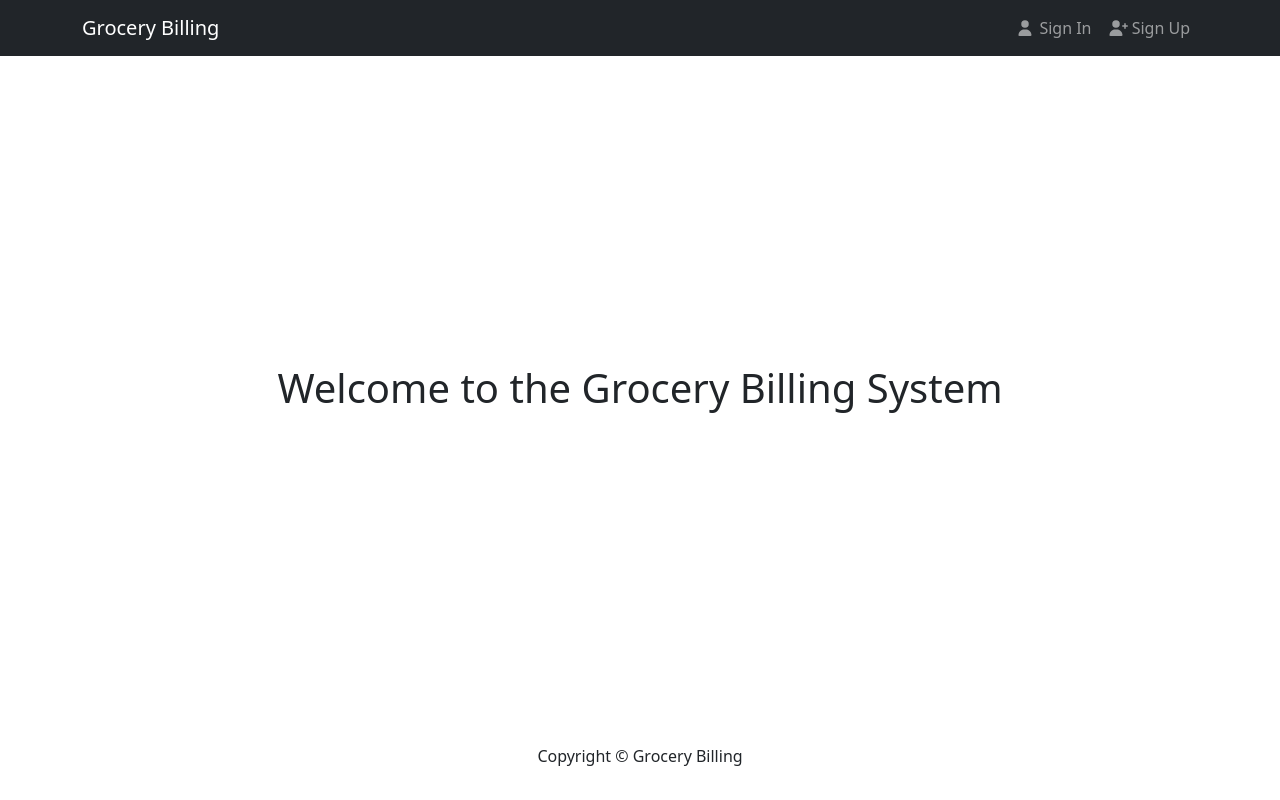
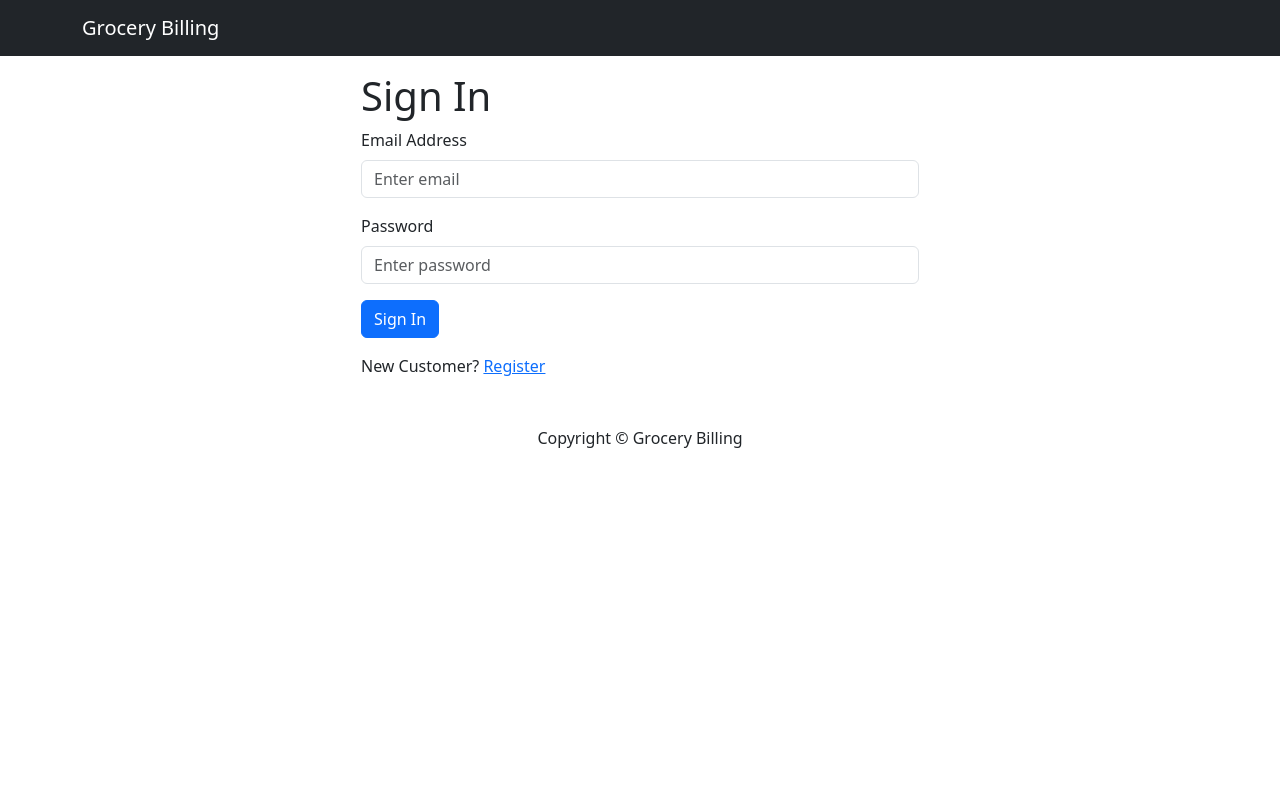
Before and after one commit to lokeshec23/grocery-billing-app, a React (Vite) app in the folder frontend/: page / in a window 1280 px wide. Built offline with nearby package versions, Linux system fonts and the light colour scheme.

Commit message:
feat: Update routing for login and home screens, and enhance user navigation in Header and Register components

```diff
--- a/frontend/src/App.jsx
+++ b/frontend/src/App.jsx
@@ -32,7 +32,7 @@ const App = () => {
               element={<ProductEditScreen />}
             />
             <Route path="/products" element={<ProductListScreen />} />
-            <Route path="/login" element={<LoginScreen />} />
+            <Route path="/" element={<LoginScreen />} />
             <Route path="/register" element={<RegisterScreen />} />
             <Route path="/my-orders" element={<MyOrdersScreen />} />
             <Route path="/billing" element={<BillingScreen />} />
@@ -46,7 +46,7 @@ const App = () => {
               element={<StaffRegisterScreen />}
             />
             <Route path="/catalog" element={<ProductCatalogScreen />} />
-            <Route path="/" element={<HomeScreen />} exact />
+            <Route path="/home" element={<HomeScreen />} exact />
           </Routes>
         </Container>
       </main>
--- a/frontend/src/components/Header.jsx
+++ b/frontend/src/components/Header.jsx
@@ -16,20 +16,22 @@ import {
   faTag,
   faUserTie,
 } from "@fortawesome/free-solid-svg-icons";
+import { useNavigate } from "react-router-dom";
 
 const Header = () => {
   const { state, dispatch } = useContext(UserContext);
   const { user } = state;
-
+  const navigate = useNavigate();
   const logoutHandler = () => {
     dispatch({ type: "LOGOUT" });
+    navigate("/");
   };
 
   return (
     <header>
       <Navbar bg="dark" variant="dark" expand="lg" collapseOnSelect>
         <Container>
-          <LinkContainer to="/">
+          <LinkContainer to={user ? "/dashboard" : "/"}>
             <Navbar.Brand>Grocery Billing</Navbar.Brand>
           </LinkContainer>
           <Navbar.Toggle aria-controls="basic-navbar-nav" />
@@ -95,7 +97,8 @@ const Header = () => {
                 </LinkContainer>
               )}
 
-              {user ? (
+              {
+                user && (
                   <NavDropdown
                     title={
                       <span>
@@ -108,20 +111,22 @@ const Header = () => {
                       Logout
                     </NavDropdown.Item>
                   </NavDropdown>
-              ) : (
-                <>
-                  <LinkContainer to="/login">
-                    <Nav.Link>
-                      <FontAwesomeIcon icon={faUser} /> Sign In
-                    </Nav.Link>
-                  </LinkContainer>
-                  <LinkContainer to="/register">
-                    <Nav.Link>
-                      <FontAwesomeIcon icon={faUserPlus} /> Sign Up
-                    </Nav.Link>
-                  </LinkContainer>
-                </>
-              )}
+                )
+                // : (
+                //   <>
+                //     <LinkContainer to="/">
+                //       <Nav.Link>
+                //         <FontAwesomeIcon icon={faUser} /> Login
+                //       </Nav.Link>
+                //     </LinkContainer>
+                //     <LinkContainer to="/register">
+                //       <Nav.Link>
+                //         <FontAwesomeIcon icon={faUserPlus} /> Sign Up
+                //       </Nav.Link>
+                //     </LinkContainer>
+                //   </>
+                // )
+              }
             </Nav>
           </Navbar.Collapse>
         </Container>
--- a/frontend/src/screens/LoginScreen.jsx
+++ b/frontend/src/screens/LoginScreen.jsx
@@ -1,8 +1,7 @@
 import React, { useState, useContext, useEffect } from "react";
-import { Form, Button, Row, Col } from "react-bootstrap";
-import { useNavigate } from "react-router-dom";
-import axios from "axios";
-import api from "../utils/api"; // Import the new api instance
+import { Form, Button, Col, Row } from "react-bootstrap";
+import { Link, useNavigate } from "react-router-dom";
+import api from "../utils/api";
 import { UserContext } from "../context/UserContext";
 
 const LoginScreen = () => {
@@ -15,12 +14,11 @@ const LoginScreen = () => {
   // Redirect if user is already logged in
   useEffect(() => {
     if (state.user) {
-      navigate("/");
+      navigate("/home");
     }
   }, [state.user, navigate]);
 
   const submitHandler = async (e) => {
-    debugger;
     e.preventDefault();
     setError(null); // Clear previous errors
 
@@ -75,6 +73,11 @@ const LoginScreen = () => {
             Sign In
           </Button>
         </Form>
+        <Row className="py-3">
+          <Col>
+            New Customer? <Link to="/register">Register</Link>
+          </Col>
+        </Row>
       </Col>
     </div>
   );
--- a/frontend/src/screens/RegisterScreen.jsx
+++ b/frontend/src/screens/RegisterScreen.jsx
@@ -1,6 +1,6 @@
 import React, { useState, useContext, useEffect } from "react";
 import { Form, Button, Row, Col } from "react-bootstrap";
-import { useNavigate } from "react-router-dom";
+import { Link, useNavigate } from "react-router-dom";
 import { UserContext } from "../context/UserContext";
 import api from "../utils/api";
 
@@ -11,12 +11,13 @@ const RegisterScreen = () => {
   const [error, setError] = useState(null);
   const { state, dispatch } = useContext(UserContext);
   const navigate = useNavigate();
+  const { user } = state;
 
   useEffect(() => {
-    if (state.user) {
-      navigate("/");
+    if (user) {
+      navigate("/home");
     }
-  }, [state.user, navigate]);
+  }, [user, navigate]);
 
   const submitHandler = async (e) => {
     e.preventDefault();
@@ -78,6 +79,11 @@ const RegisterScreen = () => {
             Register
           </Button>
         </Form>
+        <Row className="py-3">
+          <Col>
+            Already have an account? <Link to="/">Sign In</Link>
+          </Col>
+        </Row>
       </Col>
     </div>
   );
```
Lines whose indentation alone changed are shown as unchanged.
